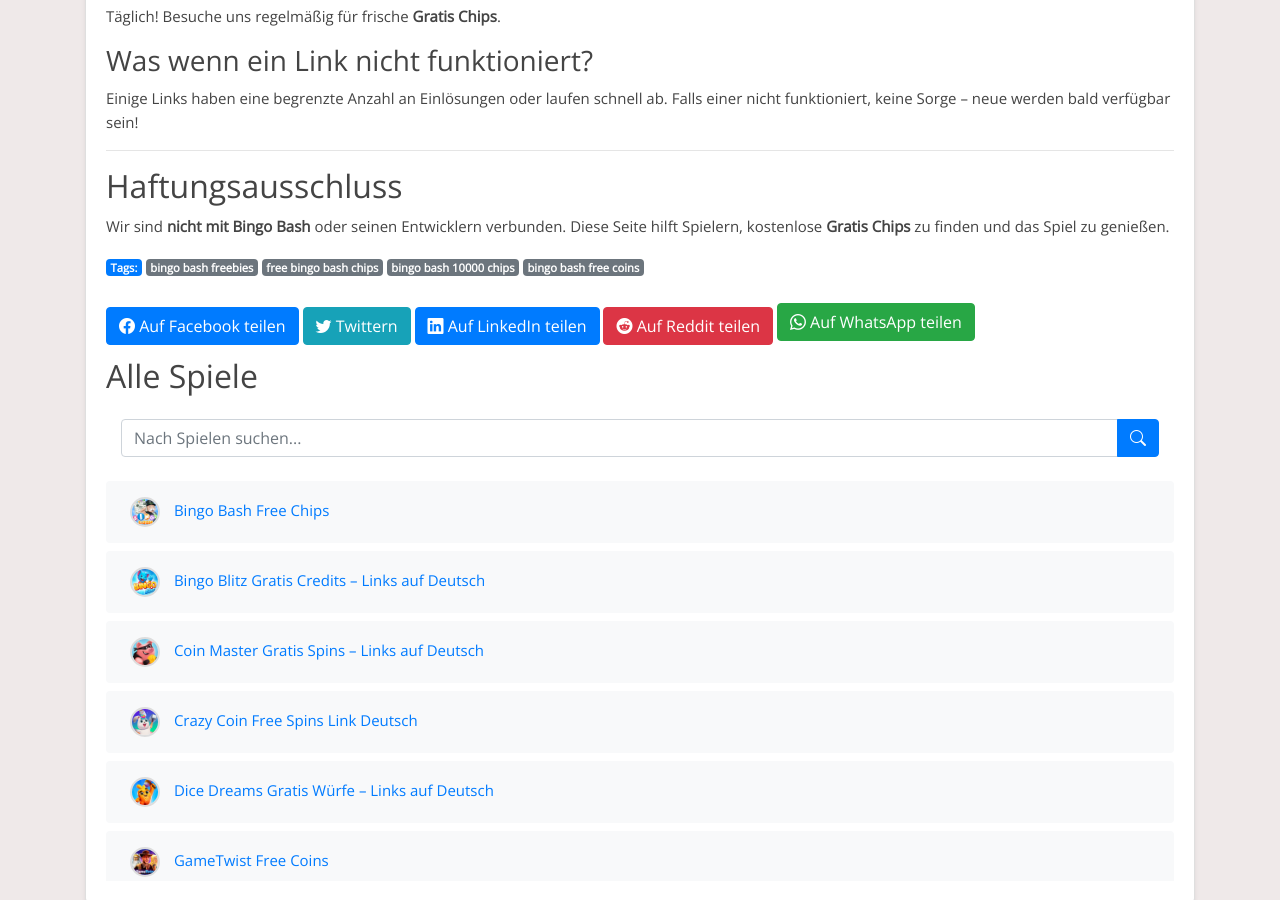
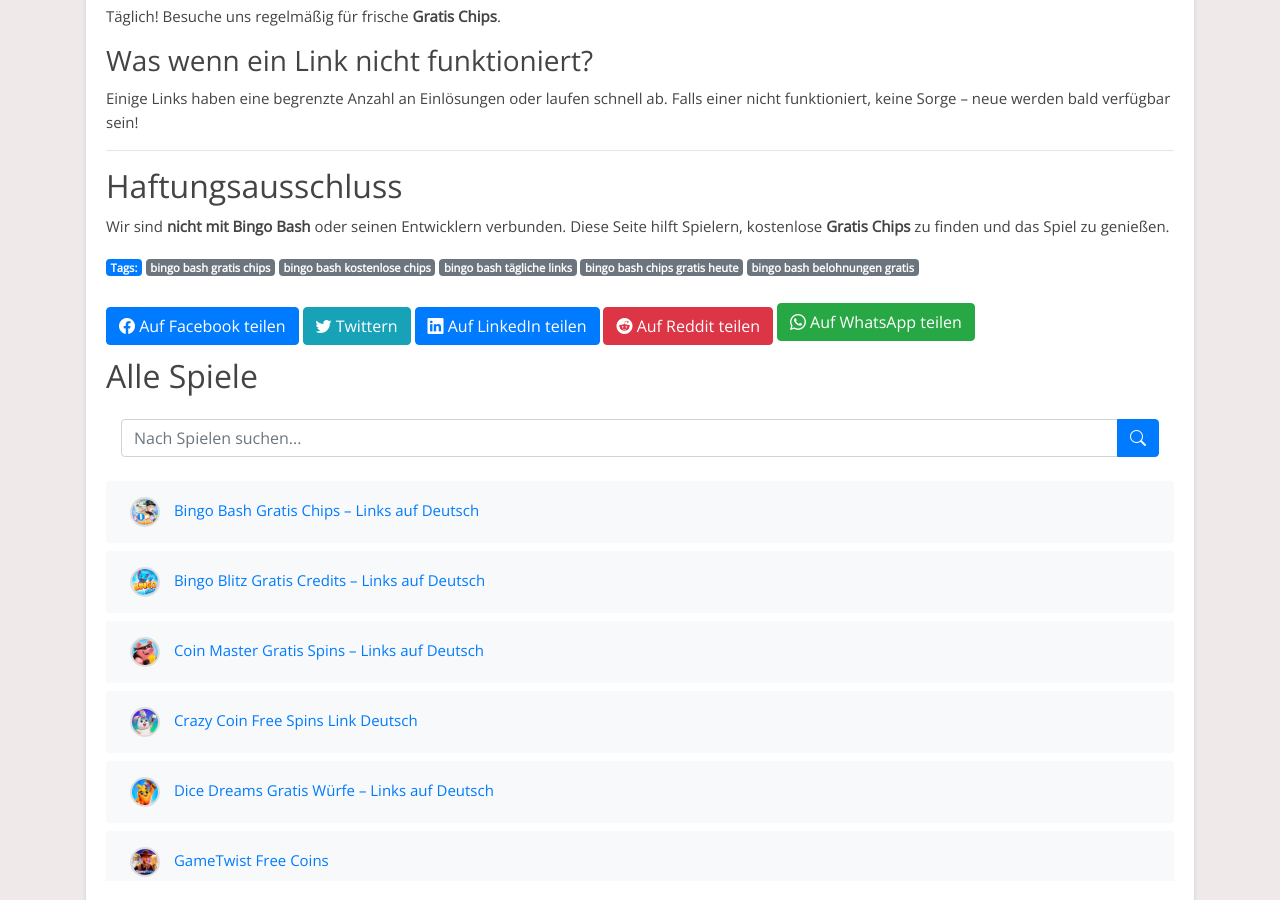
Before and after one commit to Prollad99/bs-de, a Jekyll site: the page built from _posts/2025-01-19-bingo-bash.md, in a window 1280 px wide and 900 px high, scrolled down 8476 px. Built offline with Jekyll 4.4.1, drawn with Linux system fonts in a browser that asks for light colours; some of the changed text lies outside the part shown.

Commit message:
Update 2025-01-19-bingo-bash.md

```diff
--- a/_posts/2025-01-19-bingo-bash.md
+++ b/_posts/2025-01-19-bingo-bash.md
@@ -1,15 +1,22 @@
 ---
 layout: post
-title: "Bingo Bash Free Chips"
-date: 2025-01-19
+title: "Bingo Bash Gratis Chips – Links auf Deutsch"
+description: "Sichere dir täglich kostenlose Bingo Bash Chips! Neue Gratis-Links für deutsche Spieler – 100% sicher und aktuell."
+date: 2025-03-14
 author: "BonusCollector"
-permalink: /bingo-bash-free-chips/
+permalink: /bingo-bash-gratis-chips/
+redirect_from: /bingo-bash-free-chips/
 image: /assets/images/bingo-bash.webp
+alt: "Bingo Bash Gratis Chips Belohnung"
 include_file: bingo-bash.html
 manifest: /manifests/bingo-bash.json
-tags: [bingo bash freebies, free bingo bash chips, bingo bash 10000 chips, bingo bash free coins]
+tags:
+  - "bingo bash gratis chips"
+  - "bingo bash kostenlose chips"
+  - "bingo bash tägliche links"
+  - "bingo bash chips gratis heute"
+  - "bingo bash belohnungen gratis"
 ---
-
 {% include bingo-bash_post.html %}
 
 {% include bingo-bash.html %}
```
